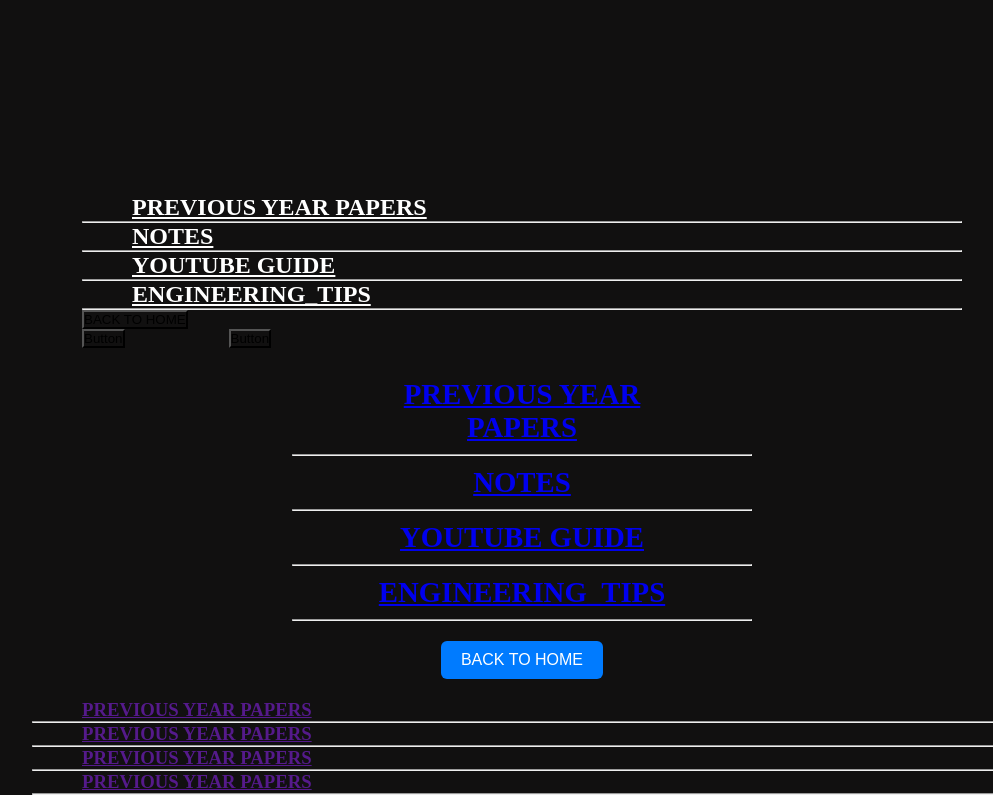
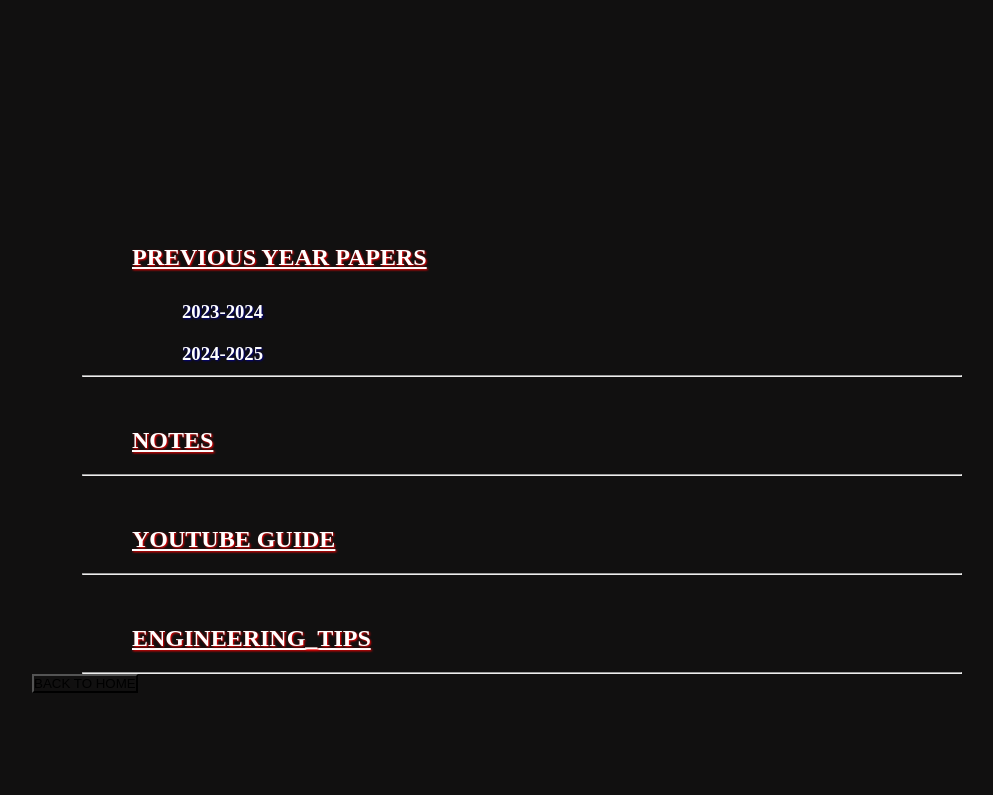
Before and after one commit to devyani001/BrainHub2, a PHP site: page /it.html in a window 1280 px wide. Shown: the part 246-1041 px from the top of the page, without its empty margins (118-1111 px from the left). After the commit the page ends 939 px from the top, so only its background shows below. Run offline with PHP 8.4, Linux system fonts and the light colour scheme.

Commit message:
branch it laptop_guide updated and shown to ptomar maam on 10/5/15 after uhv exam

```diff
--- a/branch.css
+++ b/branch.css
@@ -28,17 +28,28 @@ img{
     /* margin-top: 50px; */
 }
 
-/* h2{
+h2{
     color: #fff;
     text-shadow: 1px 1px 2px red;
-    /* border: 1px solid green; *\/
+    /* border: 1px solid green;*/
     padding: 50px 0 20px 0;
 
 }
 
+h3{
+    color: #fff;
+    text-shadow: 1px 1px 2px navy;
+    /* border: 1px solid green;*/
+    padding: 10px 0 10px 100px;
+
+}
+
 .back_button{
-    margin: 100px 0;
+    margin-top: 100px;
     text-align: center;
+     color: white;
+    border: 1px solid white;
+    padding: 10px 20px;
 }
 
 .back_button:hover {
@@ -47,3 +58,9 @@ img{
     border-radius: 5px;
     box-shadow: 0 0 5px #03f484, 0 0 25px #03f484, 0 0 50px #03f484, 0 0 100px #03f484;
 } */
+
+.btn{
+    color: white;
+    border: 1px solid white;
+    padding: 10px 20px;
+}
--- a/it.html
+++ b/it.html
@@ -18,6 +18,9 @@
 
     <div class="materials">
         <h2><a href="itquestionpaper.html" style="color: #fff;">PREVIOUS YEAR PAPERS</a></h2>
+        <h3>2023-2024</h3>
+        <h3>2024-2025</h3>
+
         <hr>
         <h2><a href="notes.html" style="color: #fff;">NOTES</a></h2>
         <hr>
@@ -25,13 +28,14 @@
         <hr>
         <h2><a href="etips.html" style="color: #fff;">ENGINEERING_TIPS</a></h2>
         <hr>
-        <button class="back_button">BACK TO HOME</button>
+        <!-- <button class="back_button">BACK TO HOME</button> -->
+
     </div>
-
-    <div class="d-grid gap-2 col-6 mx-auto">
+<button class="btn">BACK TO HOME</button>
+    <!-- <div class="d-grid gap-2 col-6 mx-auto">
         <button class="btn btn-primary" type="button">Button</button>
         <button class="btn btn-primary" type="button">Button</button>
-      </div>
+      </div> -->
 
 
       <style>
@@ -51,41 +55,6 @@
       </style>
 
 
-      <div class="materials" style="max-width: 600px; margin: auto; padding: 20px;">
-        <h2><a href="itquestionpaper.html" style="display: block; padding: 10px; text-align: center; font-size: 1.2em;">PREVIOUS YEAR PAPERS</a></h2>
-        <hr>
-        <h2><a href="notes.html" style="display: block; padding: 10px; text-align: center; font-size: 1.2em;">NOTES</a></h2>
-        <hr>
-        <h2><a href="youtubeguide.html" style="display: block; padding: 10px; text-align: center; font-size: 1.2em;">YOUTUBE GUIDE</a></h2>
-        <hr>
-        <h2><a href="etips.html" style="display: block; padding: 10px; text-align: center; font-size: 1.2em;">ENGINEERING_TIPS</a></h2>
-        <hr>
-        <div style="text-align:center; margin-top: 20px;">
-          <button class="back_button" style="padding: 10px 20px; font-size: 1em; cursor: pointer; border-radius: 6px; background-color: #007BFF; color: white; border: none;" onclick="location.href='index.html'">BACK TO HOME</button>
-        </div>
-      </div>
-
-      <!-- Optional: Responsive font for smaller screens -->
-      <style>
-        @media (max-width: 480px) {
-          .materials h2 a {
-            font-size: 1em !important;
-          }
-          .back_button {
-            width: 100%;
-          }
-        }
-      </style>
-
-
-      <h3><a href="">PREVIOUS YEAR PAPERS</a></h3>
-      <hr>
-      <h3><a href="">PREVIOUS YEAR PAPERS</a></h3>
-      <hr>
-      <h3><a href="">PREVIOUS YEAR PAPERS</a></h3>
-      <hr>
-      <h3><a href="">PREVIOUS YEAR PAPERS</a></h3>
-      <hr>
 
 </body>
 
```
Also changed, not shown: laptop_guide.html (+4 -4 lines).
